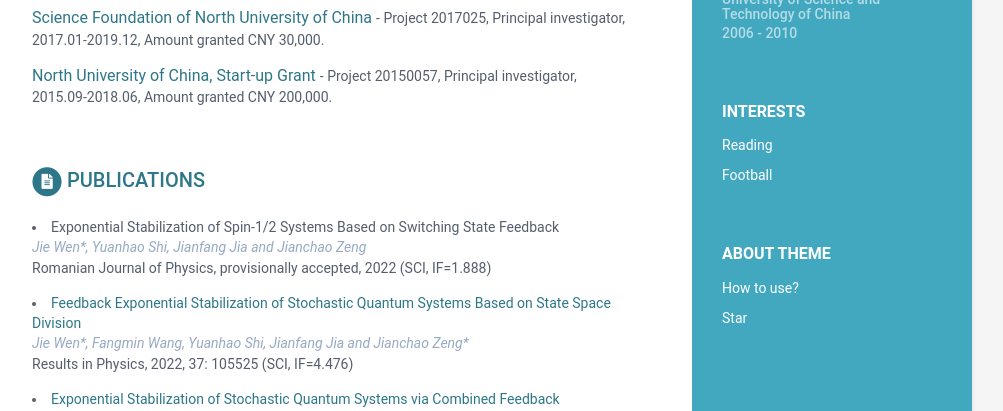
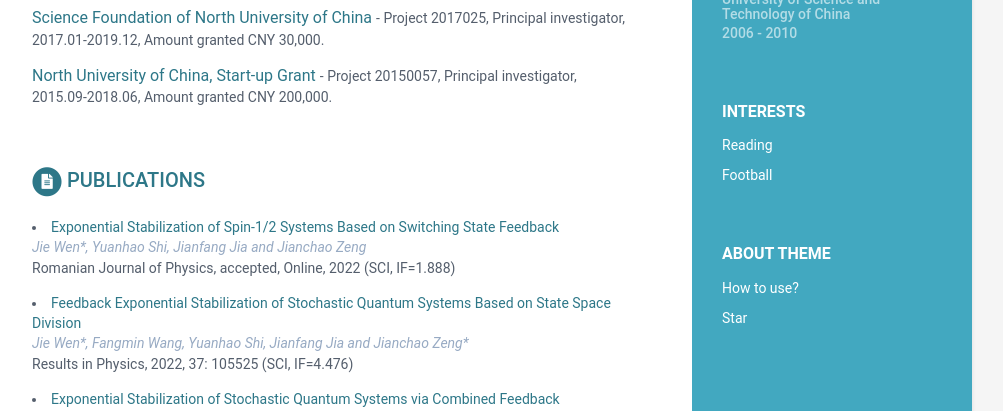
Before and after one commit to wenjie015/wenjie, a Jekyll site: the page built from index.html, in a window 1280 px wide and 900 px high, scrolled down 727 px. Shown: the top 411 px of the window, without its empty margins (168-1171 px from the left). Built offline with Jekyll 4.4.1, drawn with Linux system fonts in a browser that asks for light colours.

Commit message:
Update data.yml

```diff
--- a/_data/data.yml
+++ b/_data/data.yml
@@ -67,9 +67,9 @@ publications:
        # conference: "Journal of The Franklin Institute, under review, 2021"
 
       - title: Exponential Stabilization of Spin-1/2 Systems Based on Switching State Feedback
-        link:
+        link:  https://rjp.nipne.ro/accpaps/8BE28E1334257B2E628AEF50AC6BFC2596015E66.pdf
         authors: Jie Wen*, Yuanhao Shi, Jianfang Jia and Jianchao Zeng
-        conference: "Romanian Journal of Physics, provisionally accepted, 2022 (SCI, IF=1.888)"
+        conference: "Romanian Journal of Physics, accepted, Online, 2022 (SCI, IF=1.888)"
 
       - title: Feedback Exponential Stabilization of Stochastic Quantum Systems Based on State Space Division
         link: https://doi.org/10.1016/j.rinp.2022.105525
```
